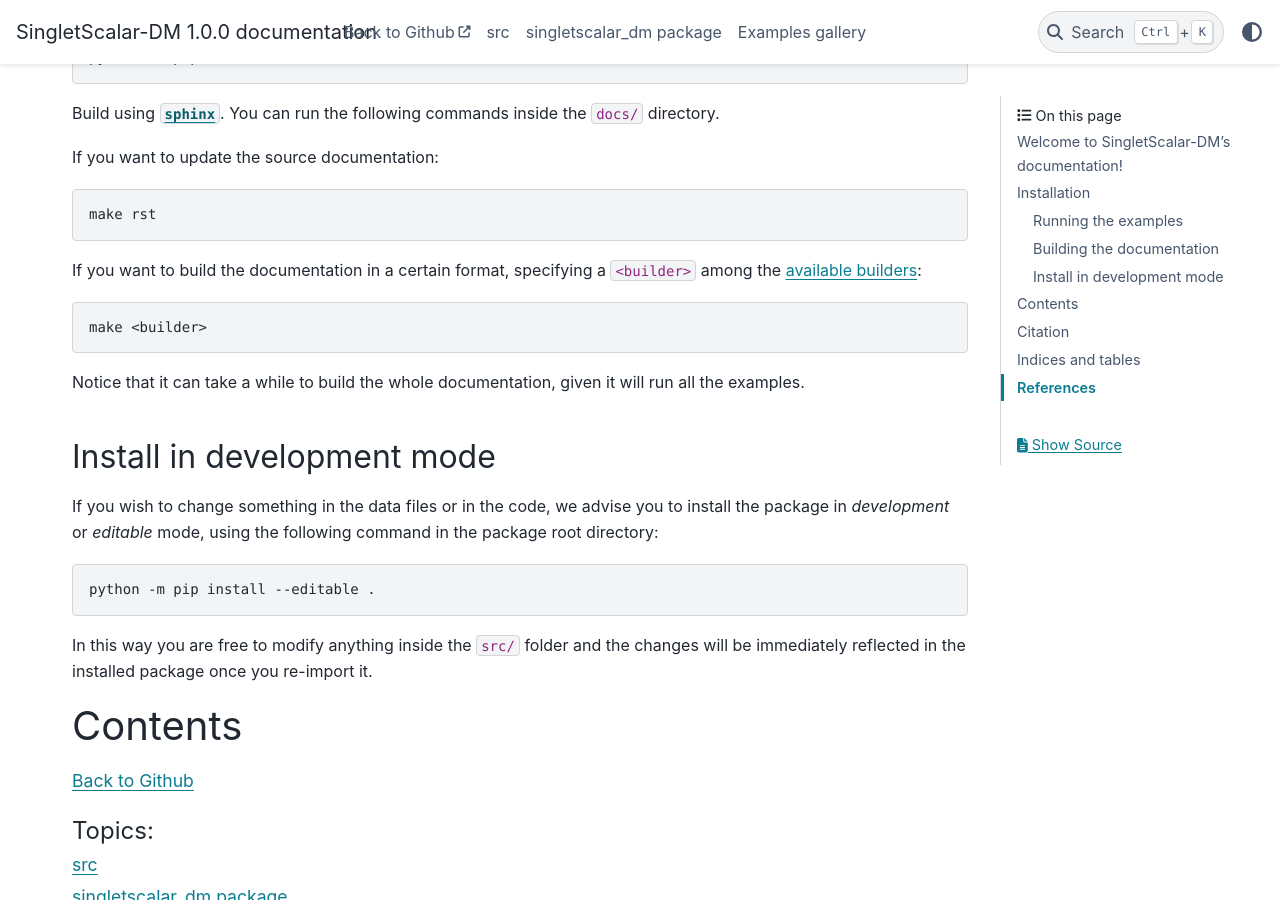
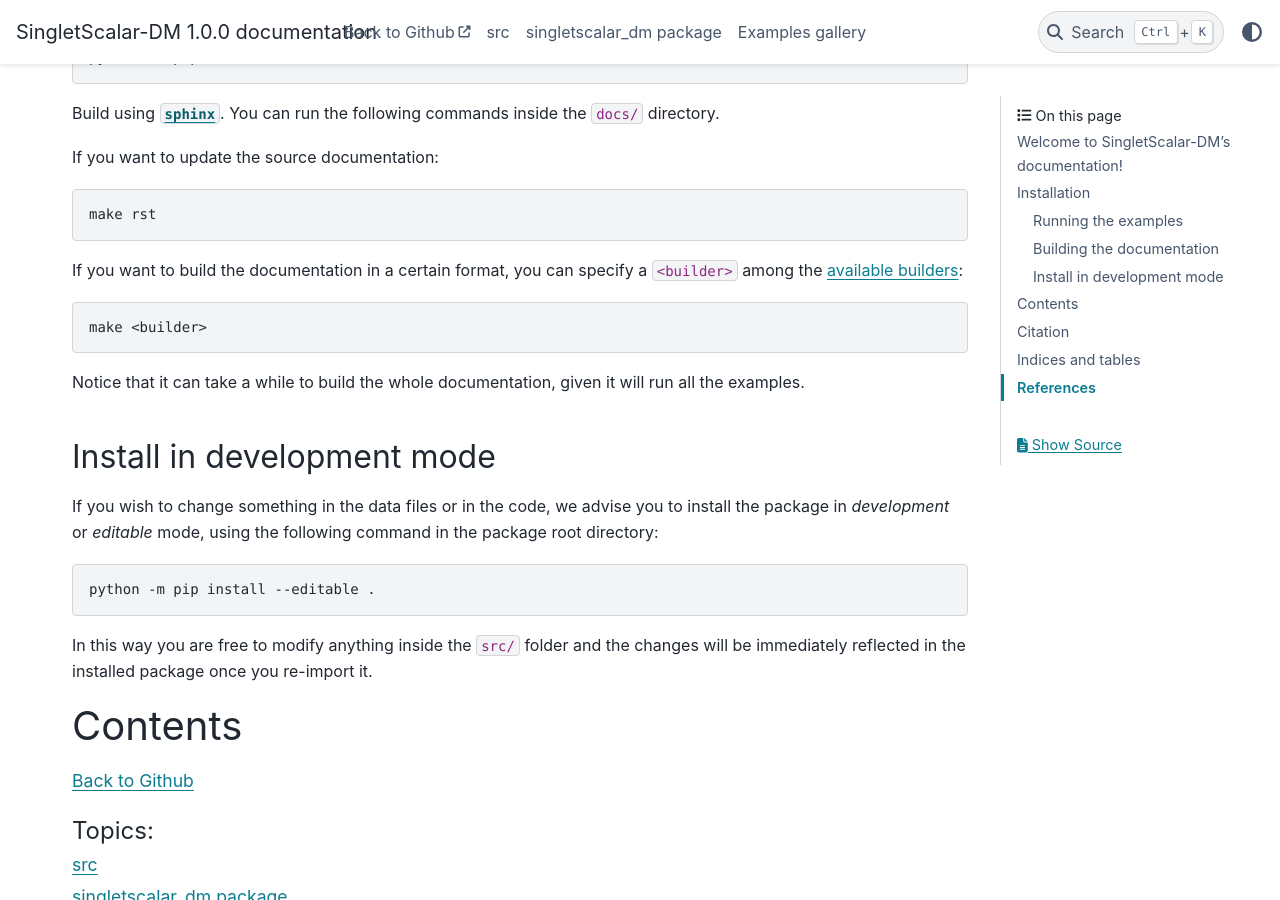
Before and after one commit to dimauromattia/SingletScalar_DM, a Sphinx documentation site: the page built from docs/source/index.rst, in a window 1280 px wide and 900 px high, scrolled down 1015 px. Built offline with Sphinx 7.4.7 and the PyData theme 0.15.4, drawn with Linux system fonts in a browser that asks for light colours.

Commit message:
Fix typo

```diff
--- a/docs/source/index.rst
+++ b/docs/source/index.rst
@@ -70,7 +70,7 @@ If you want to update the source documentation:
 
     make rst
 
-If you want to build the documentation in a certain format, specifying a
+If you want to build the documentation in a certain format, you can specify a
 ``<builder>`` among the `available builders <https://www.sphinx-doc.org/en/master/usage/builders/index.html>`_:
 
 .. code-block:: bash
```
Also changed, not shown: README.md (+1 -1 lines).
